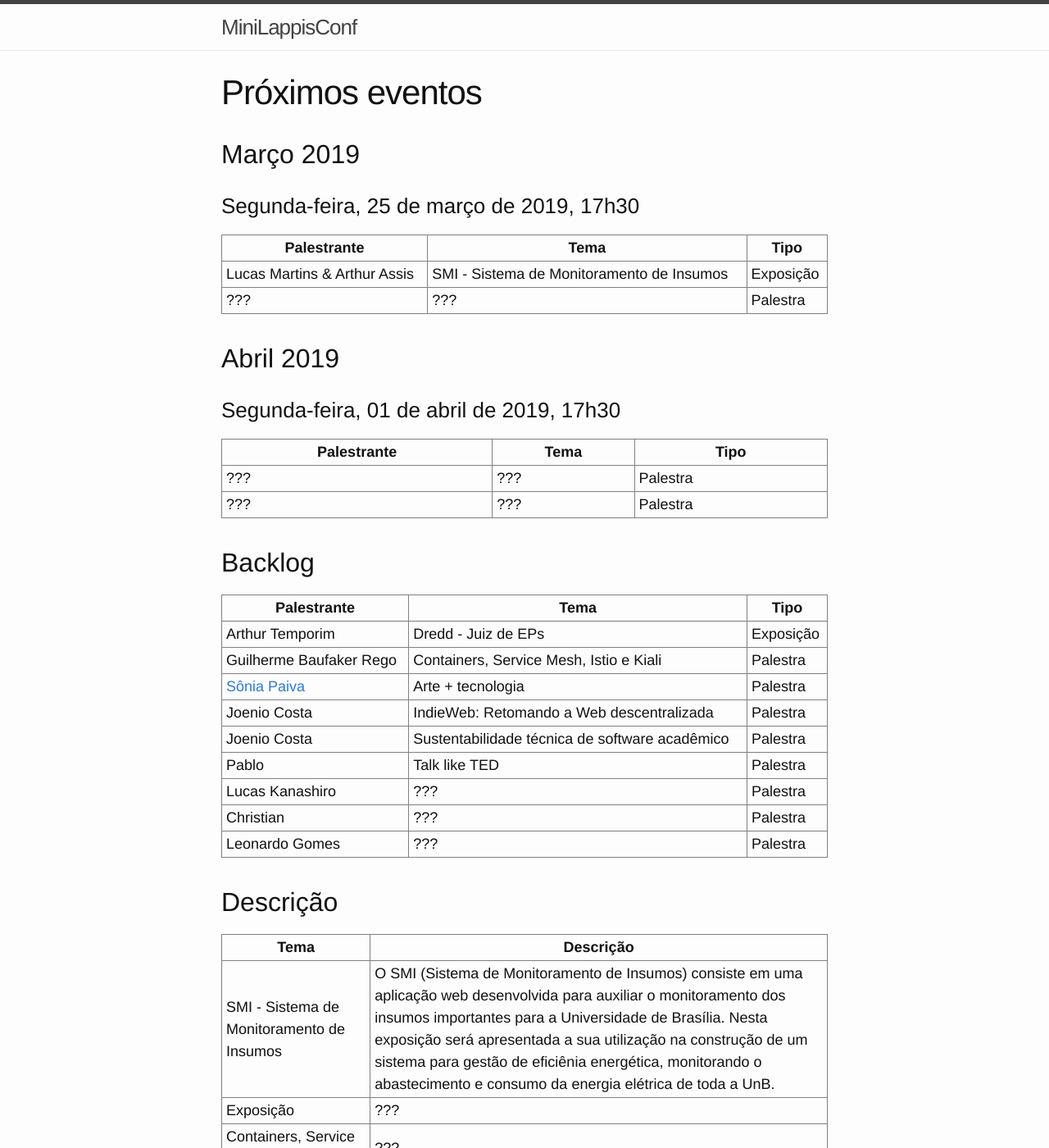
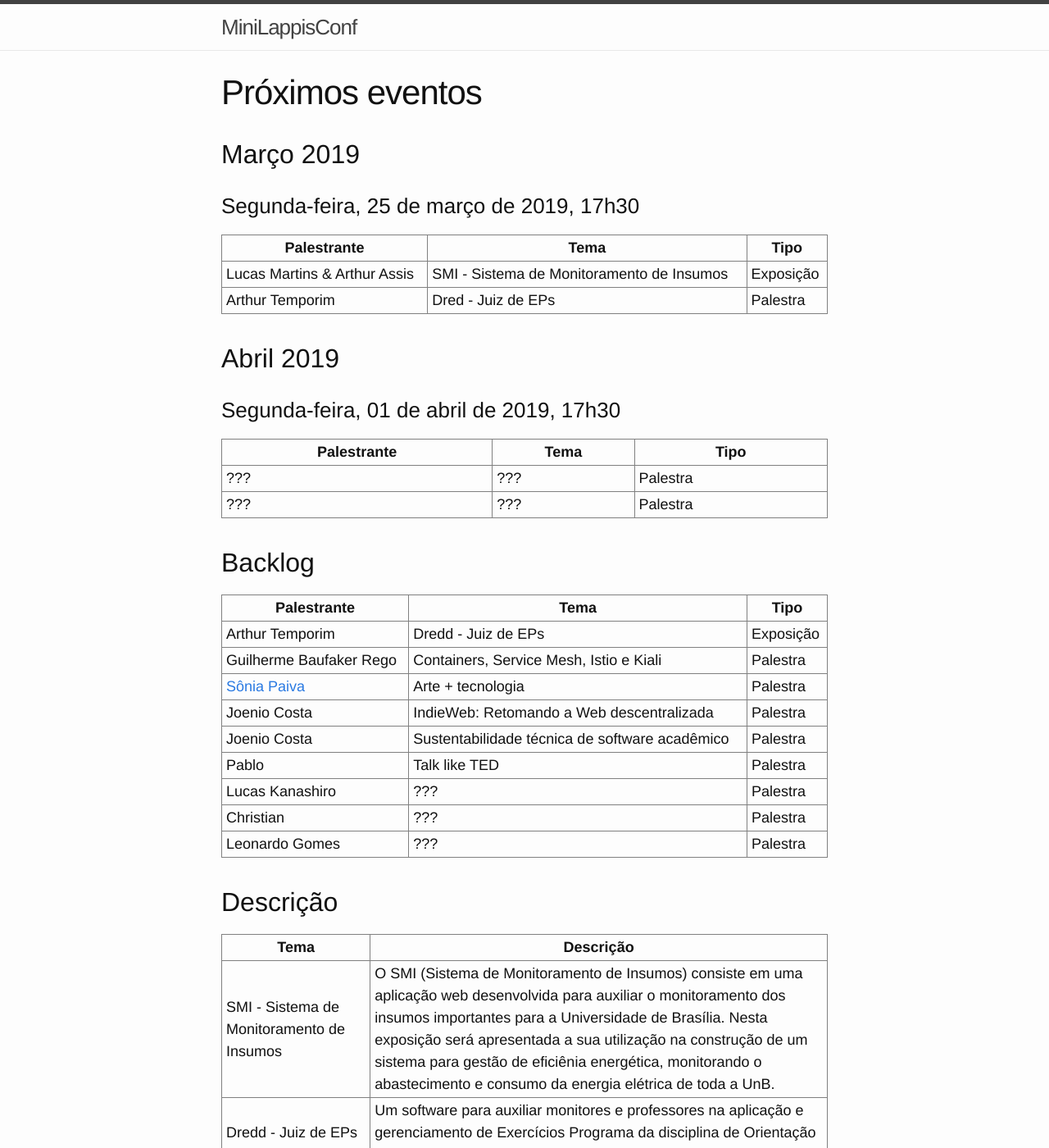
Before and after one commit to lappis-unb/MiniLappisConf, a Jekyll site: the page built from agenda.md, in a window 1280 px wide and 1400 px high. Shown: the whole window at 82% size. Built offline with Jekyll 4.4.1, drawn with Linux system fonts in a browser that asks for light colours; some of the changed text lies outside the part shown.

Commit message:
Update agenda.md

```diff
--- a/agenda.md
+++ b/agenda.md
@@ -9,7 +9,7 @@ title: Próximos eventos
 | Palestrante                  | Tema                                            | Tipo     |
 | ---------------------------- | ----------------------------------------------- | -------- |
 | Lucas Martins & Arthur Assis | SMI - Sistema de Monitoramento de Insumos       | Exposição|
-| ???                          | ???                                             | Palestra |
+| Arthur Temporim              | Dred - Juiz de EPs                              | Palestra |
 
 ## Abril 2019
 
@@ -39,7 +39,7 @@ title: Próximos eventos
 | Tema                                           | Descrição                                       |
 | ---------------------------------------------- | ----------------------------------------------- |
 | SMI - Sistema de Monitoramento de Insumos      | O SMI (Sistema de Monitoramento de Insumos) consiste em uma aplicação web desenvolvida para auxiliar o monitoramento dos insumos importantes para a Universidade de Brasília. Nesta exposição será apresentada a sua utilização na construção de um sistema para gestão de eficiênia energética, monitorando o abastecimento e consumo da energia elétrica de toda a UnB. |
-| Exposição                                      | ???                                             |
+| Dredd - Juiz de EPs                            | Um software para auxiliar monitores e professores na aplicação e gerenciamento de Exercícios Programa da disciplina de Orientação à Objetos.|
 | Containers, Service Mesh, Istio e Kiali        | ???                                             |
 | Arte + tecnologia                              | ???                                             |
 | IndieWeb: Retomando a Web descentralizada      | ???                                             |
```
